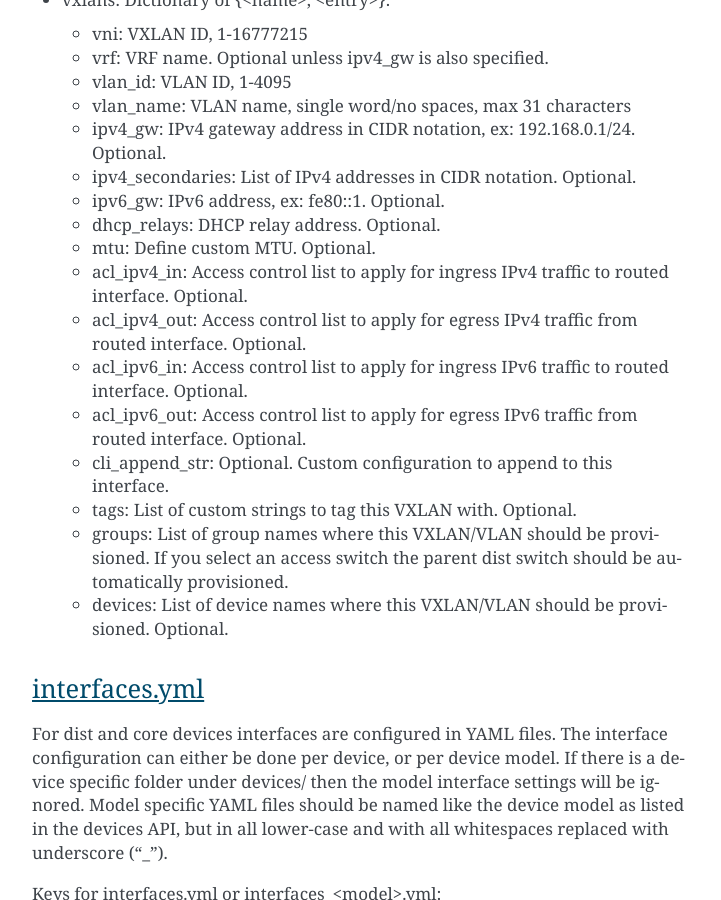
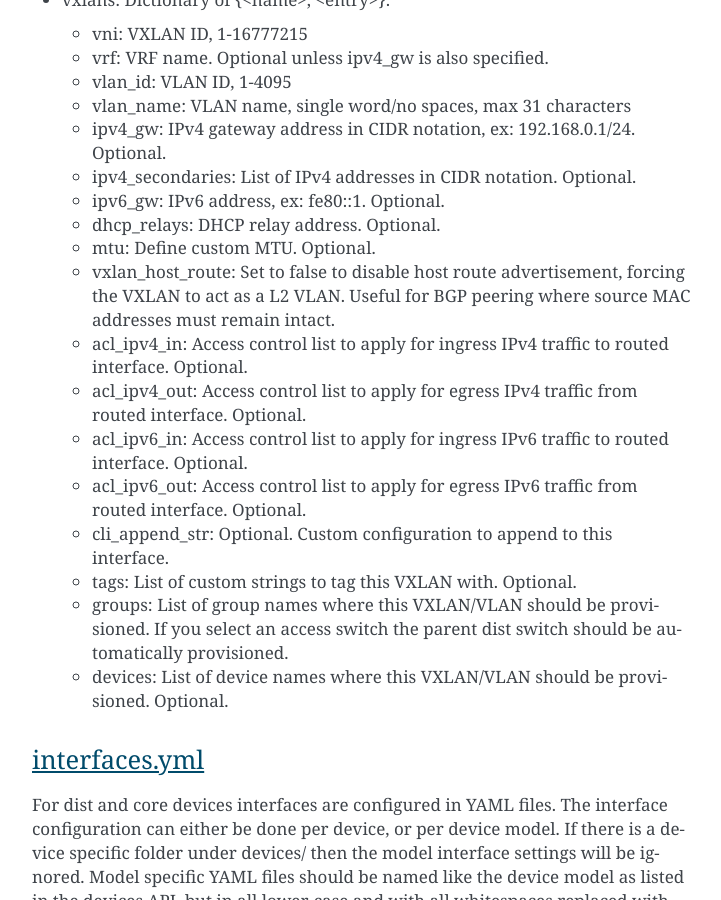
Before and after one commit to SUNET/cnaas-nms, a Sphinx documentation site: the page built from docs/reporef/index.rst, in a window 1280 px wide and 900 px high, scrolled down 14937 px. Shown: the whole window, without its empty margins (388-1109 px from the left). Built offline with Sphinx 7.4.7, drawn with Linux system fonts in a browser that asks for light colours.

Commit message:
Add doc about vxlan_host_route configuration Fixed whitespace

```diff
--- a/docs/reporef/index.rst
+++ b/docs/reporef/index.rst
@@ -676,6 +676,7 @@ name is the dictionary key and dictionaly values are:
   * ipv6_gw: IPv6 address, ex: fe80::1. Optional.
   * dhcp_relays: DHCP relay address. Optional.
   * mtu: Define custom MTU. Optional.
+  * vxlan_host_route: Set to false to disable host route advertisement, forcing the VXLAN to act as a L2 VLAN. Useful for BGP peering where source MAC addresses must remain intact.
   * acl_ipv4_in: Access control list to apply for ingress IPv4 traffic to routed interface. Optional.
   * acl_ipv4_out: Access control list to apply for egress IPv4 traffic from routed interface. Optional.
   * acl_ipv6_in: Access control list to apply for ingress IPv6 traffic to routed interface. Optional.
```
